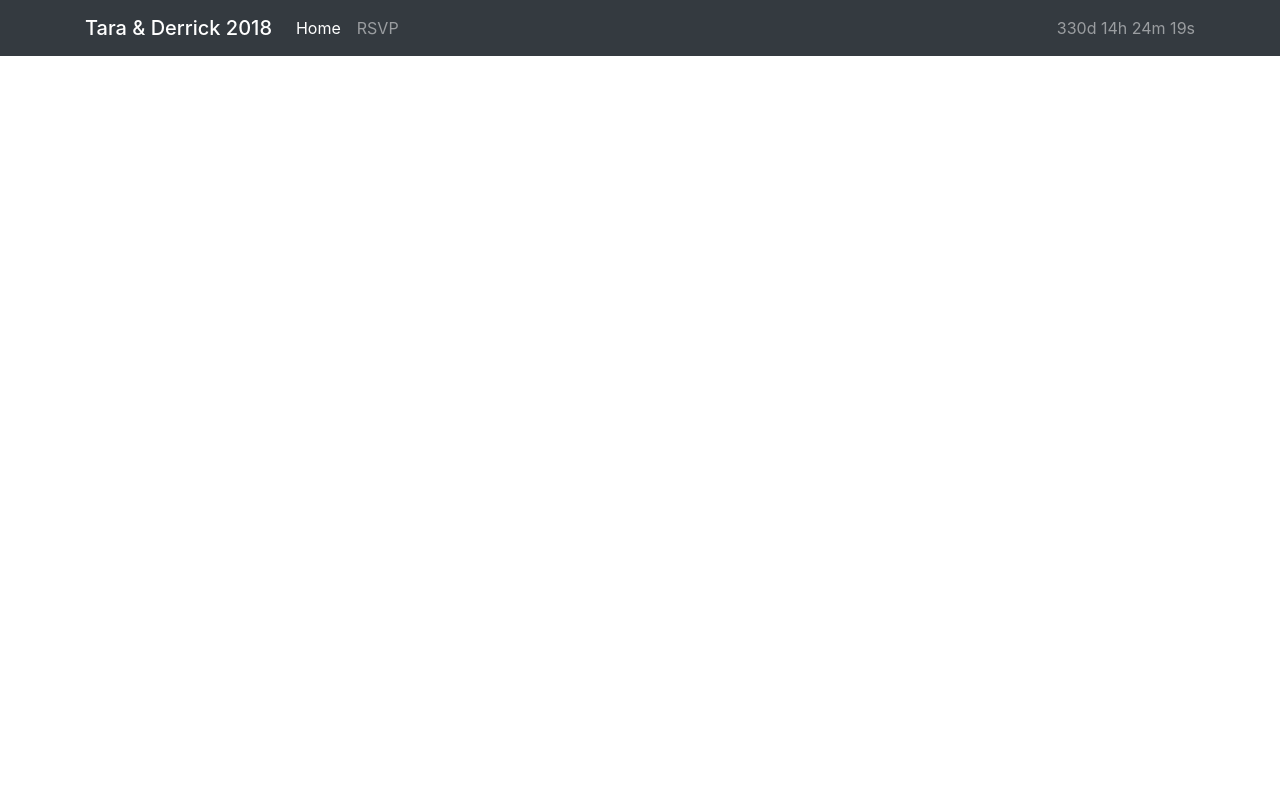
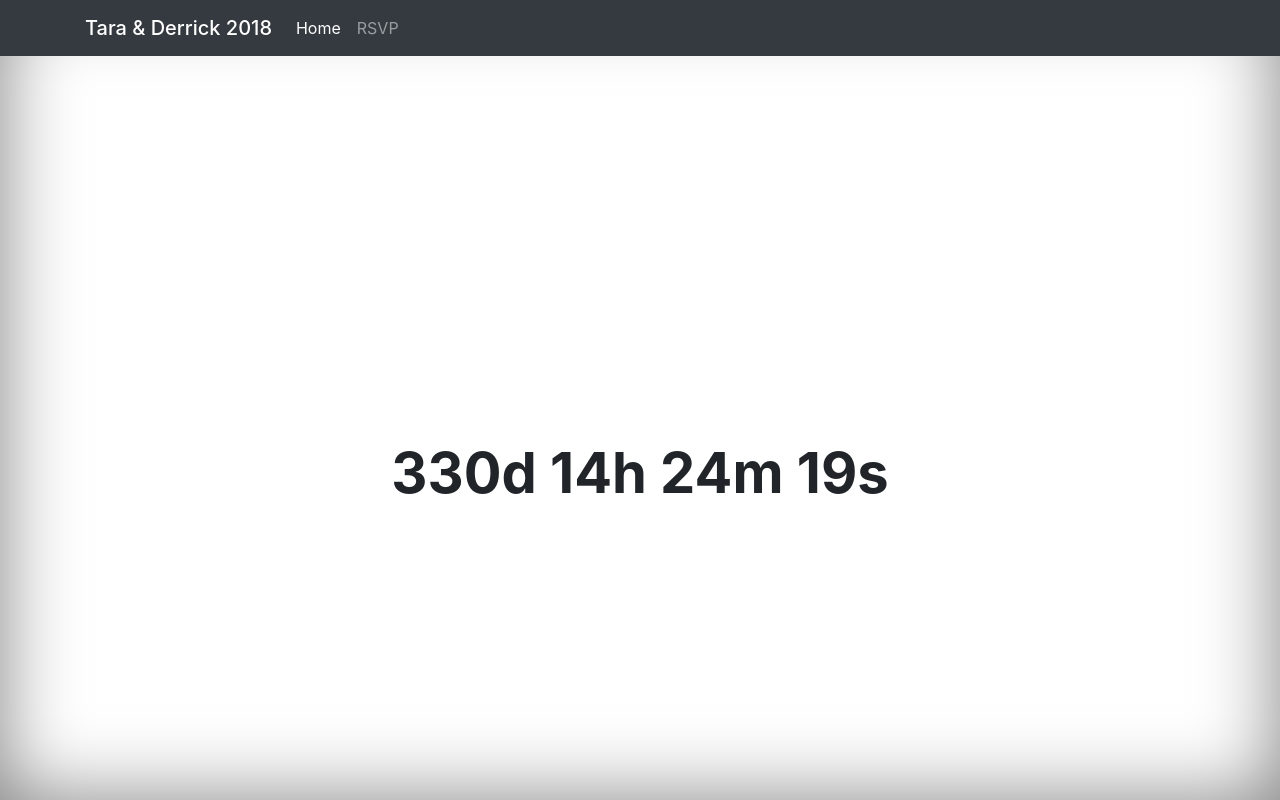
Before and after one commit to derrickmdillon/wedding-countdown, a plain HTML site: page index.html in a window 1280 px wide. Drawn offline with nearby package versions, Linux system fonts and the light colour scheme.

Commit message:
CSS update

```diff
--- a/index.html
+++ b/index.html
@@ -1,5 +1,6 @@
 <!DOCTYPE HTML>
 <html>
+<!-- Created by Derrick Dillon -->
 <head>
     <!-- Required meta tags -->
     <meta charset="utf-8">
@@ -12,6 +13,13 @@
 </head>
 <body>
 
+<div class="site-wrapper">
+
+    <div class="site-wrapper-inner">
+
+        <div class="cover-container">
+
+            <header class="masthead clearfix">
                 <nav class="navbar navbar-expand-sm navbar-dark bg-dark">
                     <div class="container">
                         <span class="navbar-brand mb-0 h1">Tara & Derrick 2018</span>
@@ -28,18 +36,24 @@
                                     <a class="nav-link" href="#">RSVP</a>
                                 </li>
                             </ul>
-            <span class="navbar-text" id="countDown"></span>
                         </div>
                     </div>
                 </nav>
+            </header>
 
-<!--<div class="container">
-    <div class="row align-self-end">
+            <main role="main">
+                <div class="container">
+                    <div class="row">
                         <div class="col"></div>
-        <div class="col display-4">Some text</div>
+                        <div class="col-6 display-4 text-center font-weight-bold" id="countDown"></div>
                         <div class="col"></div>
                     </div>
-</div>-->
+                </div>
+            </main>
+
+        </div>
+    </div>
+</div>
 
 <!-- Optional JavaScript -->
 <!-- jQuery first, then Popper.js, then Bootstrap JS -->
--- a/style.css
+++ b/style.css
@@ -8,3 +8,33 @@ body {
     background-size: cover;
     -o-background-size: cover;
 }
+/* Extra markup and styles for table-esque vertical and horizontal centering */
+.site-wrapper {
+    display: table;
+    width: 100%;
+    height: 100%; /* For at least Firefox */
+    min-height: 100%;
+    box-shadow: inset 0 0 5rem rgba(0, 0, 0, .5);
+}
+.site-wrapper-inner {
+    display: table-cell;
+    vertical-align: top;
+}
+.cover-container {
+    margin-right: auto;
+    margin-left: auto;
+}
+
+/* Padding for spacing */
+.inner {
+    padding: 2rem;
+}
+.masthead {
+    margin-bottom: 30%;
+}
+/* Handle the widths */
+.masthead,
+.mastfoot,
+.cover-container {
+    width: 100%; /* Must be percentage or pixels for horizontal alignment */
+}
```
Lines whose indentation alone changed are shown as unchanged.
